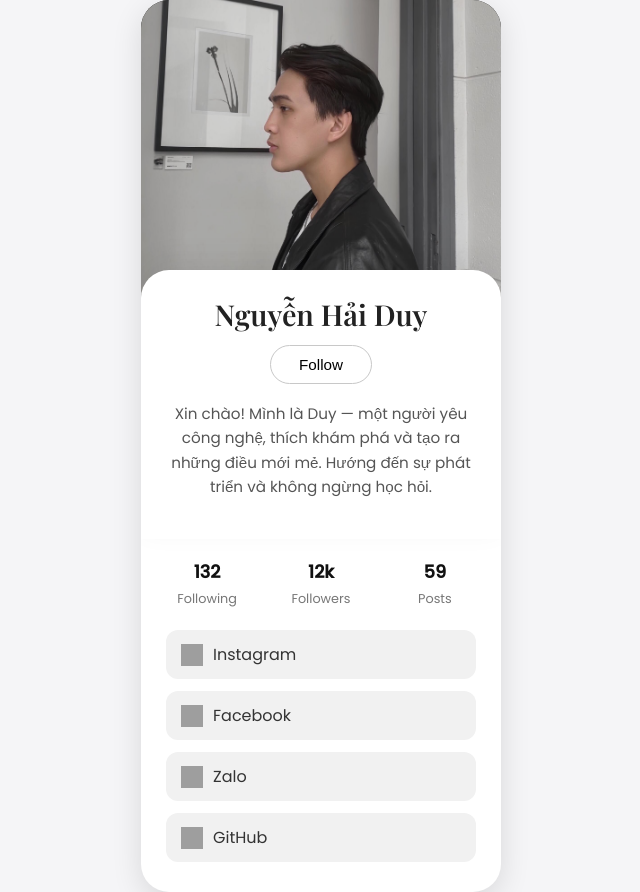
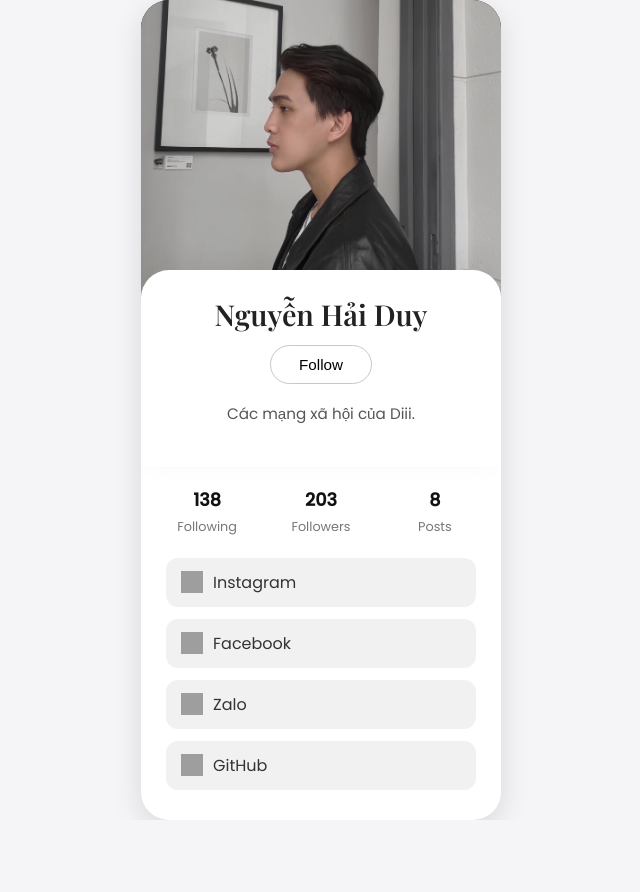
Before and after one commit to duyhai020703/graduation-invite, a plain HTML site: page index.html in a window 1280 px wide. Shown: the whole page, without its empty margins (319-959 px from the left). After the commit the page ends 820 px from the top, so only its background shows below. Drawn offline with nearby package versions, Linux system fonts and the light colour scheme; grey boxes are pictures that could not be loaded.

Commit message:
Update index.html

```diff
--- a/index.html
+++ b/index.html
@@ -161,21 +161,21 @@
       <button class="follow-btn">Follow</button>
 
       <p class="bio">
-        Xin chào! Mình là Duy — một người yêu công nghệ, thích khám phá và tạo ra những điều mới mẻ. Hướng đến sự phát triển và không ngừng học hỏi.
+        Các mạng xã hội của Diii.
       </p>
     </div>
 
     <div class="stats">
       <div>
-        <h3>132</h3>
+        <h3>138</h3>
         <span>Following</span>
       </div>
       <div>
-        <h3>12k</h3>
+        <h3>203</h3>
         <span>Followers</span>
       </div>
       <div>
-        <h3>59</h3>
+        <h3>8</h3>
         <span>Posts</span>
       </div>
     </div>
```
